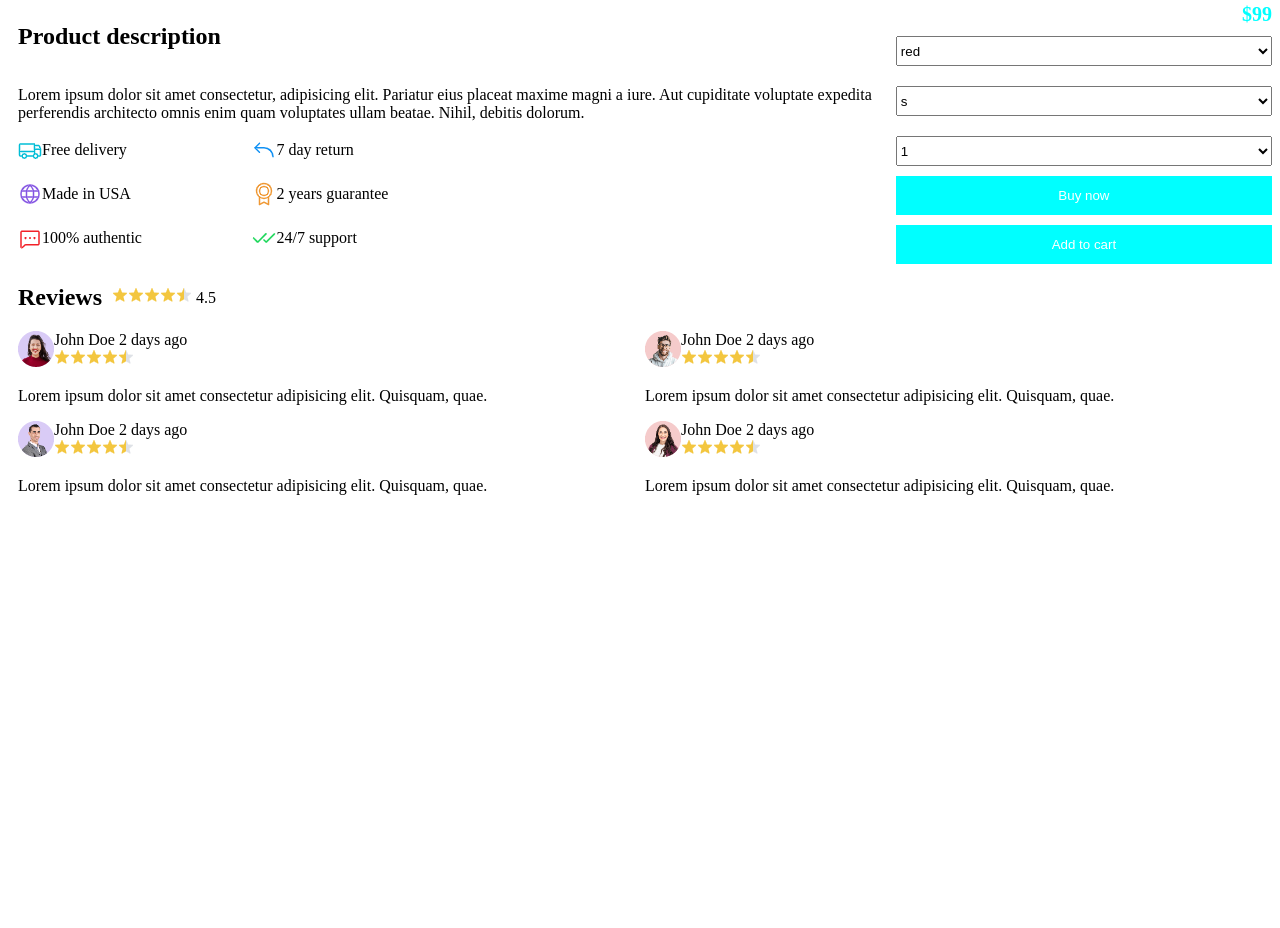
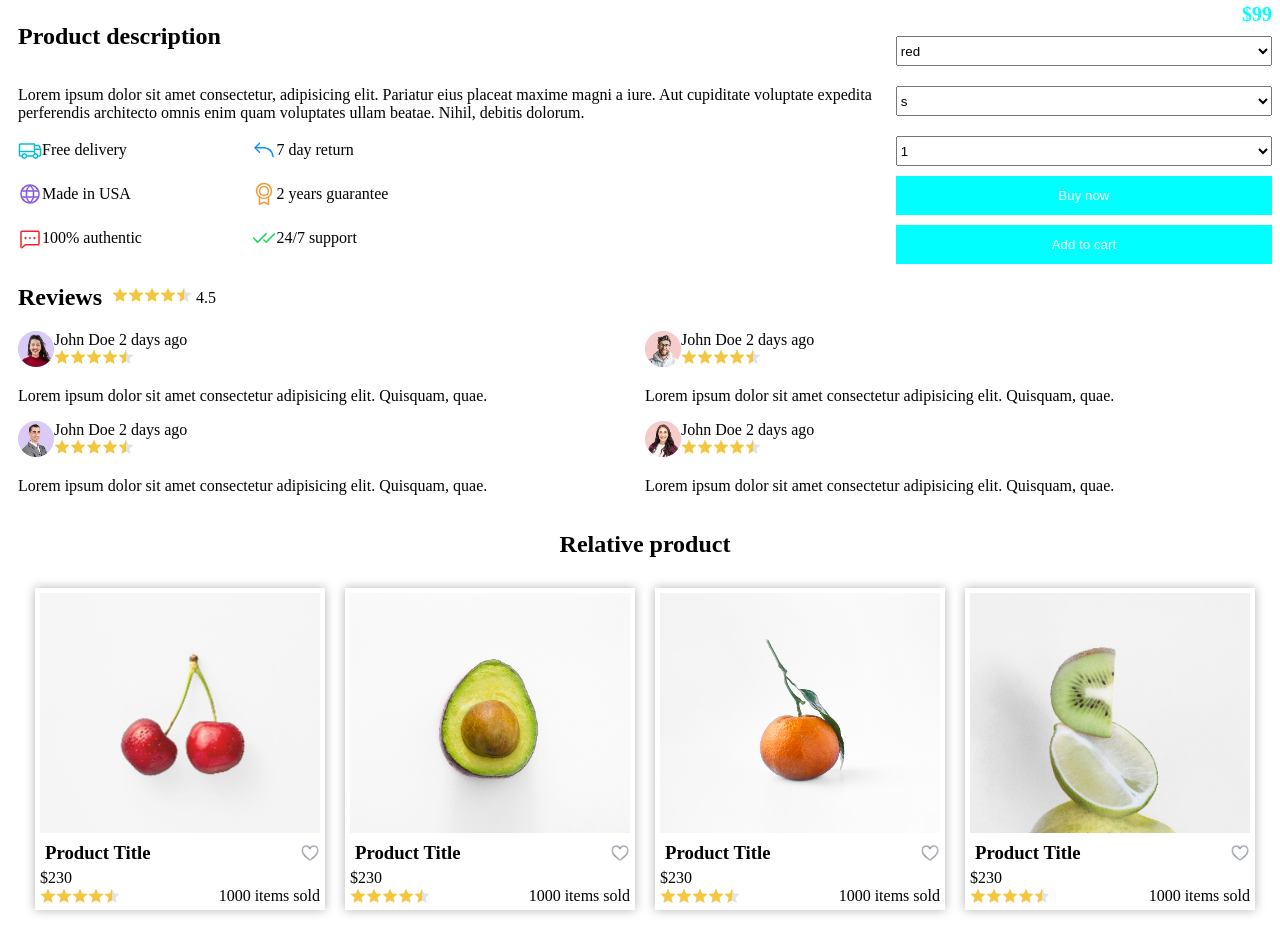
Before and after one commit to DangQuang31122022/BTTHweb, a plain HTML site: page Tuan5/index.html in a window 1280 px wide. Shown: the part 711-1639 px from the top of the page. Before the commit the page ends 1230 px from the top, so only its background shows below. Drawn offline with Linux system fonts and the light colour scheme.

Commit message:
web_tuan5_finishRelatedProduct

```diff
--- a/Tuan5/index.html
+++ b/Tuan5/index.html
@@ -191,6 +191,73 @@
                     </div>
                 </div>
             </div>
+            <h2>Relative product</h2>
+            <div class="relative_product">
+                <div class="relative_product-item">
+                    <div class="relative_product-image">
+                        <img src="image/Image 1704.png" alt="">
+                    </div>
+                    <div class="relative_product-title">
+                        <h3 style="margin: 5px;">Product Title</h3>
+                        <img src="image/Heart 23.png" alt="" width="20px" height="20px">
+                    </div>
+                    <div class="relative_product-cost">
+                        <span>$230</span>
+                    </div>
+                    <div class="relative_product-rate">
+                        <img src="image/Rating 303.png" alt="" >
+                        <span>1000 items sold</span>
+                    </div>
+                </div>
+                <div class="relative_product-item">
+                    <div class="relative_product-image">
+                        <img src="image/Image 1703.png" alt="">
+                    </div>
+                    <div class="relative_product-title">
+                        <h3 style="margin: 5px;">Product Title</h3>
+                        <img src="image/Heart 23.png" alt="" width="20px" height="20px">
+                    </div>
+                    <div class="relative_product-cost">
+                        <span>$230</span>
+                    </div>
+                    <div class="relative_product-rate">
+                        <img src="image/Rating 303.png" alt="" >
+                        <span>1000 items sold</span>
+                    </div>
+                </div>
+                <div class="relative_product-item">
+                    <div class="relative_product-image">
+                        <img src="image/Image 1712.png" alt="">
+                    </div>
+                    <div class="relative_product-title">
+                        <h3 style="margin: 5px;">Product Title</h3>
+                        <img src="image/Heart 23.png" alt="" width="20px" height="20px">
+                    </div>
+                    <div class="relative_product-cost">
+                        <span>$230</span>
+                    </div>
+                    <div class="relative_product-rate">
+                        <img src="image/Rating 303.png" alt="" >
+                        <span>1000 items sold</span>
+                    </div>
+                </div>
+                <div class="relative_product-item">
+                    <div class="relative_product-image">
+                        <img src="image/Image 1711.png" alt="">
+                    </div>
+                    <div class="relative_product-title">
+                        <h3 style="margin: 5px;">Product Title</h3>
+                        <img src="image/Heart 23.png" alt="" width="20px" height="20px">
+                    </div>
+                    <div class="relative_product-cost">
+                        <span>$230</span>
+                    </div>
+                    <div class="relative_product-rate">
+                        <img src="image/Rating 303.png" alt="" >
+                        <span>1000 items sold</span>
+                    </div>
+                </div>
+            </div>
         </div>
         <div class="footer">
 
--- a/Tuan5/main.css
+++ b/Tuan5/main.css
@@ -131,3 +131,24 @@ button + button {
     display: flex;
 
 }
+.relative_product {
+    display: flex;
+    justify-content: space-around;
+}
+.relative_product-title {
+    display: flex;
+    justify-content: space-between;
+    align-items: center;
+}
+.relative_product-rate {
+    display: flex;
+    align-items: center;
+    justify-content: space-between;
+}
+.relative_product-item {
+    display: flex;
+    flex-direction: column;
+    border: #fff 5px solid;
+    margin: 10px 10px;
+    box-shadow: 0 0 10px rgba(0,0,0,0.3);
+}
```
Also changed, not shown: Tuan5/minhChung.png.
